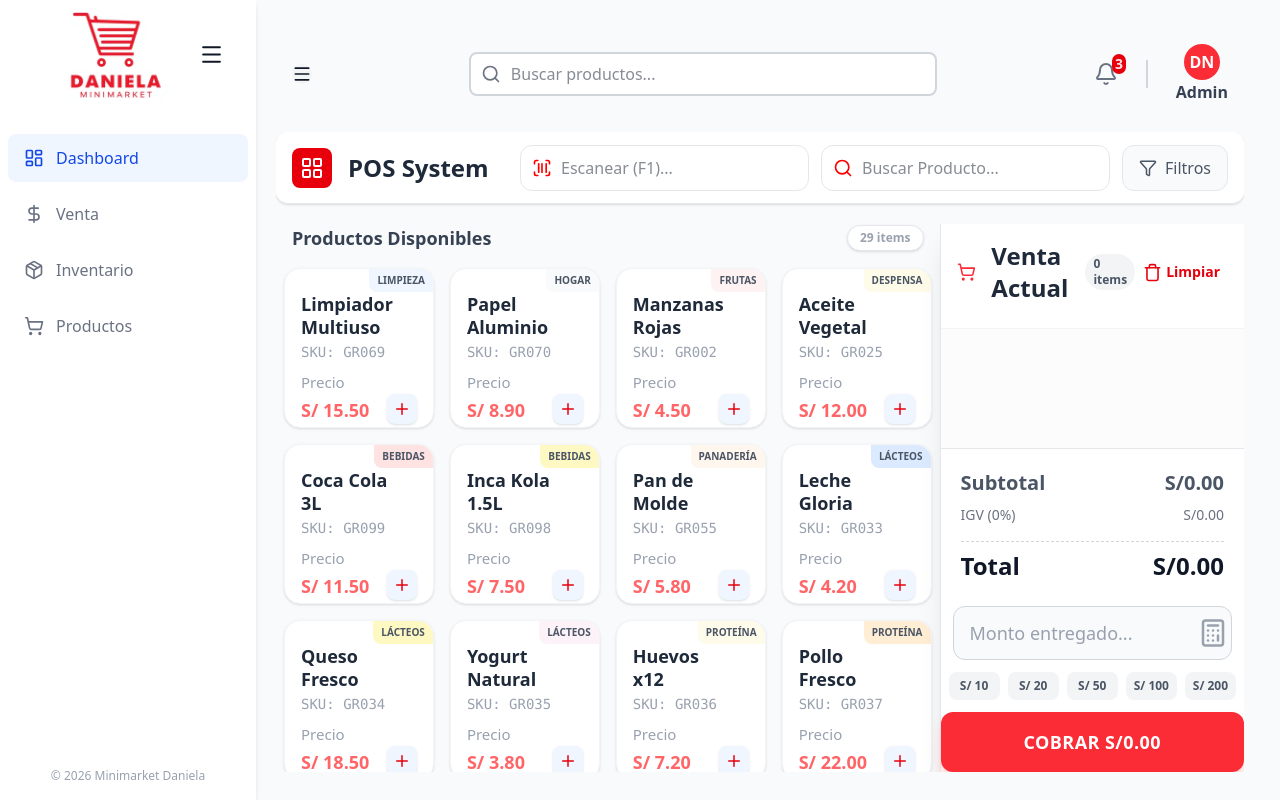
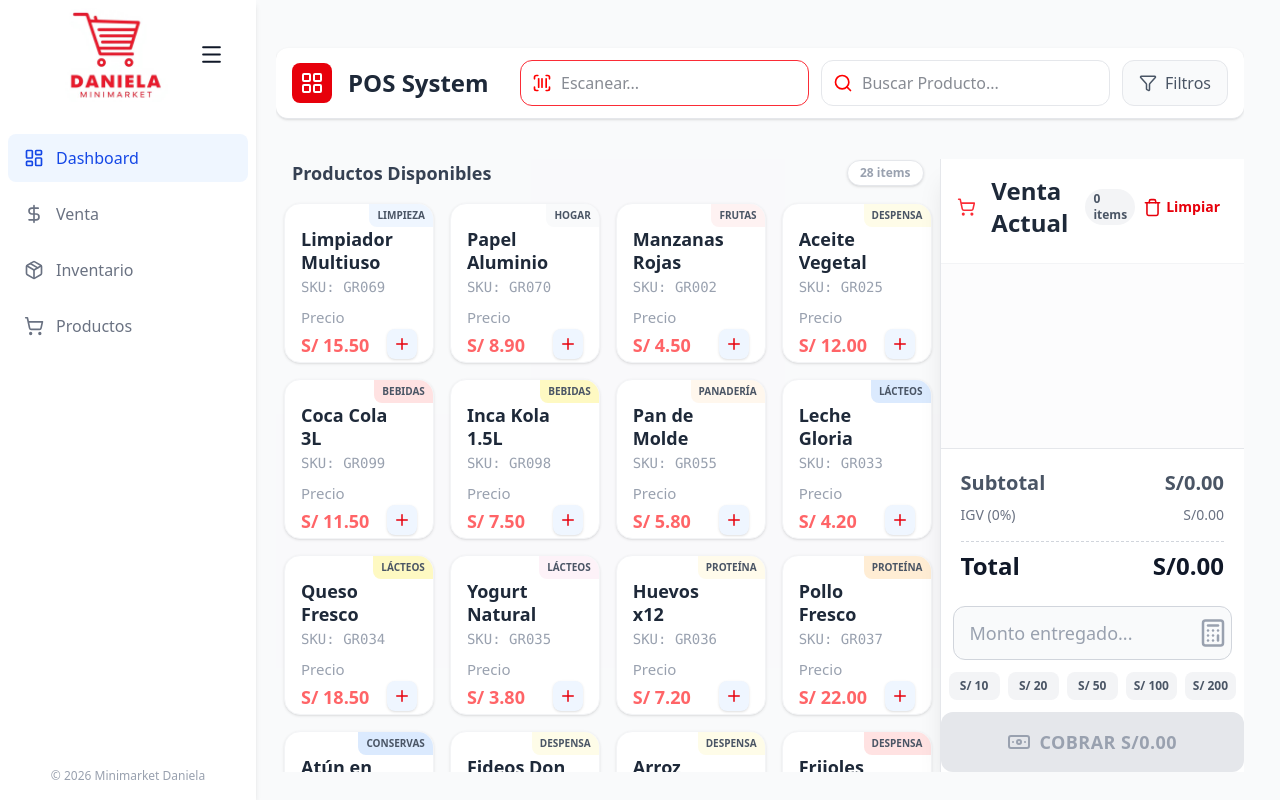
Before and after one commit to LOHAN2000/minimarket-daniela, a Next.js app: page /pos in a window 1280 px wide. Built offline with nearby package versions, Linux system fonts and the light colour scheme.

Commit message:
Pos completado

```diff
--- a/package.json
+++ b/package.json
@@ -14,6 +14,7 @@
     "react": "19.2.3",
     "react-dom": "19.2.3",
     "recharts": "^3.7.0",
+    "sonner": "^2.0.7",
     "zustand": "^5.0.10"
   },
   "devDependencies": {
--- a/src/app/dashBoardWrapper.tsx
+++ b/src/app/dashBoardWrapper.tsx
@@ -3,11 +3,16 @@
 import { Navbar } from '@/components/Navbar';
 import { SideBar } from '@/components/SideBar';
 import { useGlobalState } from '@/store'
+import { usePathname } from "next/navigation";
 import React from 'react'
 
 export const DashBoardWrapper = ({ children }: { children: React.ReactNode }) => {
 
   const { isSideBarCollapsed } = useGlobalState();
+
+  const pathname = usePathname()
+
+  const isPage = pathname === "/pos";
 
   return (
       <div className="flex h-full overflow-hidden w-full bg-gray-50 text-gray-900 transition-colors duration-300">
@@ -15,8 +20,9 @@ export const DashBoardWrapper = ({ children }: { children: React.ReactNode }) =>
         <SideBar/>
 
         <main className={`flex flex-col w-full h-full overflow-hidden py-7 px-9 bg-gray-50 transition-all duration-300 ${isSideBarCollapsed ? "ml-15" : "ml-60"}`}>
-          <Navbar/>
-          {children}
+
+        {!isPage && <Navbar/>}
+        {children}
         </main>
 
     </div>
--- a/src/app/pos/page.tsx
+++ b/src/app/pos/page.tsx
@@ -3,57 +3,63 @@ import { OrderSumary } from '@/components/pos/OrderSumary';
 import { POSHeader } from '@/components/pos/POSHeader'
 import { ProductGrid } from '@/components/pos/ProductGrid'
 import { useCartStore } from '@/store/useCartStore'
-import React, { useMemo } from 'react'
-
-const products = [
-  { id: 1, name: "Limpiador Multiuso", sku: "GR069", price: 15.50, stock: 51, category: "Limpieza", color: "bg-blue-50" },
-  { id: 2, name: "Papel Aluminio", sku: "GR070", price: 8.90, stock: 39, category: "Hogar", color: "bg-gray-50" },
-  { id: 3, name: "Manzanas Rojas", sku: "GR002", price: 4.50, stock: 68, category: "Frutas", color: "bg-red-50" },
-  { id: 4, name: "Aceite Vegetal", sku: "GR025", price: 12.00, stock: 25, category: "Despensa", color: "bg-yellow-50" },
-  { id: 5, name: "Coca Cola 3L", sku: "GR099", price: 11.50, stock: 50, category: "Bebidas", color: "bg-red-100" },
-  { id: 6, name: "Inca Kola 1.5L", sku: "GR098", price: 7.50, stock: 40, category: "Bebidas", color: "bg-yellow-100" },
-  { id: 7, name: "Pan de Molde", sku: "GR055", price: 5.80, stock: 20, category: "Panadería", color: "bg-orange-50" },
-  { id: 8, name: "Leche Gloria", sku: "GR033", price: 4.20, stock: 100, category: "Lácteos", color: "bg-blue-100" },
-  { id: 9, name: "Queso Fresco", sku: "GR034", price: 18.50, stock: 35, category: "Lácteos", color: "bg-yellow-100" },
-  { id: 10, name: "Yogurt Natural", sku: "GR035", price: 3.80, stock: 60, category: "Lácteos", color: "bg-pink-50" },
-  { id: 11, name: "Huevos x12", sku: "GR036", price: 7.20, stock: 80, category: "Proteína", color: "bg-amber-50" },
-  { id: 12, name: "Pollo Fresco", sku: "GR037", price: 22.00, stock: 45, category: "Proteína", color: "bg-orange-100" },
-  { id: 13, name: "Atún en Lata", sku: "GR038", price: 6.50, stock: 72, category: "Conservas", color: "bg-blue-100" },
-  { id: 14, name: "Fideos Don Carlo", sku: "GR039", price: 2.50, stock: 150, category: "Despensa", color: "bg-yellow-50" },
-  { id: 15, name: "Arroz Premium", sku: "GR040", price: 4.80, stock: 95, category: "Despensa", color: "bg-yellow-50" },
-  { id: 16, name: "Frijoles Rojos", sku: "GR041", price: 5.20, stock: 55, category: "Despensa", color: "bg-red-100" },
-  { id: 17, name: "Café Nescafé", sku: "GR042", price: 14.50, stock: 32, category: "Bebidas", color: "bg-amber-100" },
-  { id: 18, name: "Té Negro", sku: "GR043", price: 8.00, stock: 42, category: "Bebidas", color: "bg-amber-50" },
-  { id: 19, name: "Jugo Tampico", sku: "GR044", price: 3.50, stock: 85, category: "Bebidas", color: "bg-orange-100" },
-  { id: 20, name: "Agua Cielo 1.5L", sku: "GR045", price: 2.20, stock: 120, category: "Bebidas", color: "bg-blue-50" },
-  { id: 21, name: "Sal Fina", sku: "GR046", price: 1.80, stock: 200, category: "Despensa", color: "bg-gray-50" },
-  { id: 22, name: "Azúcar Blanca", sku: "GR047", price: 3.90, stock: 110, category: "Despensa", color: "bg-gray-100" },
-  { id: 23, name: "Harina Integral", sku: "GR048", price: 4.50, stock: 78, category: "Despensa", color: "bg-orange-50" },
-  { id: 24, name: "Mantequilla Gloria", sku: "GR049", price: 11.80, stock: 28, category: "Lácteos", color: "bg-yellow-100" },
-  { id: 25, name: "Mayonesa Alacena", sku: "GR050", price: 6.80, stock: 48, category: "Condimentos", color: "bg-yellow-50" },
-  { id: 26, name: "Ketchup Heinz", sku: "GR051", price: 5.90, stock: 65, category: "Condimentos", color: "bg-red-100" },
-  { id: 27, name: "Mostaza Francesa", sku: "GR052", price: 4.50, stock: 38, category: "Condimentos", color: "bg-yellow-100" },
-  { id: 28, name: "Salsa Ají Mágico", sku: "GR053", price: 3.20, stock: 92, category: "Condimentos", color: "bg-red-100" },
-  { id: 29, name: "Salsa Ají Mágico", sku: "GR053", price: 3.20, stock: 92, category: "Condimentos", color: "bg-red-100" },
-];
+import { useProductStore } from '@/store/useProductStore';
+import React, { useMemo, useState } from 'react'
+import { toast, Toaster } from 'sonner';
 
 export default function POSPage() {
 
   const { cart, addToCart, updateQty, removeItem, clearCart } = useCartStore();
+  const { products, getProductByCode } = useProductStore();
+  const [selectedCategory, setSelectedCategory] = useState("Todos");
+  const [isFiltersOpen, setIsFiltersOpen] = useState(false);
 
+  const [searchTerm, setSearchTerm] = useState("");
   const total = useMemo(() => {
     return cart.reduce((acc, item) => acc + item.price * item.qty, 0);
   }, [cart]);
 
+  const categories = ["Todos", ...new Set(products.map(p => p.category))];
+
   const igv = total * 0.0; // Según tu lógica actual es 0
   const subtotal = total - igv;
 
+  const handleScan = (code: string) => {
+    const product = getProductByCode(code);
+    if (product) {
+      addToCart(product);
+    } else {
+      toast("Producto no encontrado")
+    }
+  }
+
+  const filteredProducts = products.filter((product) => {
+    const matchCategory = selectedCategory === "Todos" || product.category === selectedCategory;
+    const lowerTerm = searchTerm.toLowerCase();
+    const matchSearch = product.name.toLowerCase().includes(lowerTerm) || product.sku.toLowerCase().includes(lowerTerm);
+    return matchCategory && matchSearch;
+  });
+
+  const handleProcessSale = () => {
+    toast.success("Venta procesada con éxito");
+    clearCart();
+}
+
   return (
     <div className='flex flex-col h-full gap-5 w-full overflow-hidden'>
-      <POSHeader/>
+      <Toaster position='bottom-left' richColors />
+      <POSHeader onScan={handleScan} onSearchChange={setSearchTerm} onFilterClick={() => setIsFiltersOpen(!isFiltersOpen)}/>
+      <div className={`transition-all duration-300 ease-in-out ${isFiltersOpen ? "max-h-20 opacity-100 mb-1" : "max-h-0 opacity-0 mb-0"}`}>
+        <div className='bg-white p-3 rounded-xl border border-gray-200 shadow-sm flex items-center gap-2 overflow-x-auto scrollbar-hide'>
+          <span className='text-xs font-bold text-gray-400 uppercase mr-2'>Categorias:</span>
+          {categories.map((category) => (
+            <button key={category} onClick={() => setSelectedCategory(category)} className={`px-4 py-1.5 rounded-lg text-sm font-bold whitespace-nowrap transition-all border ${selectedCategory === category ? "bg-red-600 text-white border-red-600 shadow-md" : "bg-gray-50 text-gray-600 border-gray-200 hover:bg-gray-100"}`}>{category}</button>
+          ))}
+        </div>
+      </div>
       <div className='flex h-full overflow-hidden'>
-        <ProductGrid products={products} onAddCart={addToCart}/>
-        <OrderSumary cart={cart} subtotal={subtotal} igv={igv} total={total} OnRemoveItem={removeItem} onUpdateQty={updateQty} onClearCart={clearCart}/>
+        <ProductGrid products={filteredProducts} onAddCart={addToCart}/>
+        <OrderSumary cart={cart} subtotal={subtotal} igv={igv} total={total} OnRemoveItem={removeItem} onUpdateQty={updateQty} onClearCart={clearCart} onProcessSale={handleProcessSale}/>
       </div>
     </div>
   )
--- a/src/components/pos/OrderSumary.tsx
+++ b/src/components/pos/OrderSumary.tsx
@@ -1,5 +1,5 @@
 import { useCartStore } from '@/store/useCartStore';
-import { Calculator, Minus, Plus, ShoppingCart, Trash, Trash2 } from 'lucide-react';
+import { Banknote, Calculator, Minus, Plus, ShoppingCart, Trash, Trash2 } from 'lucide-react';
 import React, { useState } from 'react'
 
 interface Product {
@@ -20,18 +20,27 @@ interface OrderSumaryProps {
   OnRemoveItem: (id: number) => void;
   onUpdateQty: (id: number, delta: number) => void;
   onClearCart: () => void;
+  onProcessSale: () => void;
 }
 
-export const OrderSumary = ({cart, subtotal, igv, total, OnRemoveItem, onUpdateQty, onClearCart}: OrderSumaryProps) => {
+export const OrderSumary = ({cart, subtotal, igv, total, OnRemoveItem, onUpdateQty, onClearCart, onProcessSale}: OrderSumaryProps) => {
 
   const [montoEntregado, setMontoEntregado] = useState<number>(0);
-  const {getTotal, getIGV, getSubtotal} = useCartStore();
+  const cambio = montoEntregado - total;
+  const isSufficient = montoEntregado >= total;
+  const hasItems = cart?.length > 0;
 
   const handleMontoRapido = (monto: number) => {
     setMontoEntregado(monto);
   }
 
-  const cambio = montoEntregado - total;
+  const handleCobrar = () => {
+    if(isSufficient && hasItems) {
+      onProcessSale();
+      setMontoEntregado(0);
+    }
+  }
+
   return (
     <div className='w-[35%] bg-white border-l border-gray-200 flex flex-col shadow-xl z-40'>
         <div className='flex p-4 border-b border-gray-100 bg-white'>
@@ -88,9 +97,9 @@ export const OrderSumary = ({cart, subtotal, igv, total, OnRemoveItem, onUpdateQ
               <span>S/{total.toFixed(2)}</span>
             </div>
             {montoEntregado > 0 && (
-              <div className='flex justify-between text-xl font-bold text-green-600 mt-2 pt-2 border-t border-dashed border-gray-300'>
-                <span>Cambio</span>
-                <span>S/{cambio.toFixed(2)}</span>
+              <div className={`flex justify-between text-xl font-bold mt-2 pt-2 border-t border-dashed border-gray-300 ${isSufficient ? 'text-green-600' : 'text-red-600'}`}>
+                <span>{isSufficient ? 'Cambio' : 'Falta'}</span>
+                <span>S/{Math.abs(cambio).toFixed(2)}</span>
               </div>
             )}
           </div>
@@ -106,7 +115,8 @@ export const OrderSumary = ({cart, subtotal, igv, total, OnRemoveItem, onUpdateQ
                 </button>
             ))}
         </div>
-        <button className='w-full mt-3 bg-red-500 cursor-pointer hover:bg-red-600 text-white font-bold py-4 rounded-xl shadow-lg shadow-red-200 active:scale-[0.98] transition-all flex items-center justify-center gap-2 text-lg uppercase tracking-wide'>
+        <button onClick={handleCobrar} disabled={!isSufficient || !hasItems} className={`w-full mt-3 font-bold py-4 rounded-xl shadow-lg active:scale-[0.98] transition-all flex items-center justify-center gap-2 text-lg uppercase tracking-wide ${isSufficient && hasItems ? "bg-red-500 hover:bg-red-600 text-white shadow-red-200 cursor-pointer" : "bg-gray-200 text-gray-400 cursor-not-allowed shadow-none"}`}>
+            <Banknote size={24}/>
             <span>Cobrar S/{total.toFixed(2)}</span>
         </button>
     </div>
--- a/src/components/pos/POSHeader.tsx
+++ b/src/components/pos/POSHeader.tsx
@@ -1,7 +1,32 @@
 import { Filter, LayoutGrid, ScanBarcode, Search } from 'lucide-react'
-import React from 'react'
+import React, { useEffect, useState } from 'react'
 
-export const POSHeader = () => {
+interface POSHeaderProps {
+  onScan: (code: string) => void;
+  onSearchChange: (term: string) => void;
+  onFilterClick: () => void;
+}
+
+export const POSHeader = ({onScan, onSearchChange, onFilterClick}: POSHeaderProps) => {
+
+  const [scanCode, setScanCode] = useState("")
+
+  useEffect(() => {
+    if (scanCode.trim() === "") return;
+
+    const timeutId = setTimeout(() => {
+      onScan(scanCode);
+      setScanCode("");
+    }, 300)
+
+    return () => clearTimeout(timeutId);
+
+  }, [scanCode, onScan])
+
+  const handleScanInput = (e: React.ChangeEvent<HTMLInputElement>) => {
+    setScanCode(e.target.value);
+  }
+
   return (
     <header className='flex items-center justify-between px-4 py-3 bg-white border-b border-gray-200 shadow-sm h-20 z-20 rounded-xl'>
       <div className='flex items-center gap-4'>
@@ -16,17 +41,17 @@ export const POSHeader = () => {
           <div className='absolute inset-y-0 left-0 pl-3 flex items-center pointer-events-none'>
             <ScanBarcode color='red' size={20}/>
           </div>
-          <input type='text' placeholder='Escanear (F1)...' className='pl-10 pr-4 py-2.5 w-full border border-gray-200  rounded-xl focus:outline-none focus:border-red-500 font-medium transition-colors duration-300' />
+          <input type='text' placeholder='Escanear...' autoFocus={true} onChange={handleScanInput} value={scanCode} className='pl-10 pr-4 py-2.5 w-full border border-gray-200  rounded-xl focus:outline-none focus:border-red-500 font-medium transition-colors duration-300' />
         </div>
 
         <div className='relative w-full'>
           <div className='absolute inset-y-0 left-0 pl-3 flex items-center pointer-events-none'>
             <Search color='red' size={20}/>
           </div>
-          <input type='text' placeholder='Buscar Producto...' className='pl-10 pr-4 py-2.5 w-full  border border-gray-200 rounded-xl focus:outline-none focus:border-red-500 font-medium transition-colors duration-300' />
+          <input type='text' placeholder='Buscar Producto...' onChange={(e) => onSearchChange(e.target.value)} className='pl-10 pr-4 py-2.5 w-full  border border-gray-200 rounded-xl focus:outline-none focus:border-red-500 font-medium transition-colors duration-300' />
         </div>
 
-        <button className="w-auto flex items-center justify-center gap-2 bg-gray-50 border border-gray-200 rounded-xl hover:bg-gray-100 text-gray-600 font-medium transition-colors px-4">
+        <button onClick={onFilterClick} className="w-auto flex items-center justify-center gap-2 bg-gray-50 border border-gray-200 rounded-xl hover:bg-gray-100 text-gray-600 font-medium transition-colors px-4">
           <Filter size={18} />
           <span className="hidden xl:inline">Filtros</span>
         </button>
--- a/src/store/useCartStore.ts
+++ b/src/store/useCartStore.ts
@@ -1,4 +1,5 @@
 import { create } from "zustand";
+import { Product } from "./useProductStore";
 
 interface CartItem {
   id: number;
@@ -13,7 +14,7 @@ interface CartItem {
 
 interface CartState {
   cart: CartItem[];
-  addToCart: (product: any) => void;
+  addToCart: (product: Product) => void;
   updateQty: (id: number, delta: number) => void;
   removeItem: (id: number) => void;
   clearCart: () => void;
--- /dev/null
+++ b/src/store/useProductStore.ts
@@ -0,0 +1,57 @@
+import { create } from "zustand";
+
+export interface Product {
+  id: number;
+  name: string;
+  sku: string;
+  barcode?: string;
+  price: number;
+  stock: number;
+  category: string;
+  color?: string;
+}
+
+interface ProductState {
+  products: Product[];
+  getProductByCode: (code: string) => Product | undefined;
+}
+
+const initialProducts: Product[] = [
+  { id: 1, name: "Limpiador Multiuso", sku: "GR069", barcode: "77501", price: 15.50, stock: 51, category: "Limpieza", color: "bg-blue-50" },
+  { id: 2, name: "Papel Aluminio", sku: "GR070", barcode: "77502", price: 8.90, stock: 39, category: "Hogar", color: "bg-gray-50" },
+  { id: 3, name: "Manzanas Rojas", sku: "GR002", barcode: "77503", price: 4.50, stock: 68, category: "Frutas", color: "bg-red-50" },
+  { id: 4, name: "Aceite Vegetal", sku: "GR025", barcode: "77504", price: 12.00, stock: 25, category: "Despensa", color: "bg-yellow-50" },
+  { id: 5, name: "Coca Cola 3L", sku: "GR099", barcode: "77505", price: 11.50, stock: 50, category: "Bebidas", color: "bg-red-100" },
+  { id: 6, name: "Inca Kola 1.5L", sku: "GR098", barcode: "77506", price: 7.50, stock: 40, category: "Bebidas", color: "bg-yellow-100" },
+  { id: 7, name: "Pan de Molde", sku: "GR055", barcode: "77507", price: 5.80, stock: 20, category: "Panadería", color: "bg-orange-50" },
+  { id: 8, name: "Leche Gloria", sku: "GR033", barcode: "77508", price: 4.20, stock: 100, category: "Lácteos", color: "bg-blue-100" },
+  { id: 9, name: "Queso Fresco", sku: "GR034", price: 18.50, stock: 35, category: "Lácteos", color: "bg-yellow-100" },
+  { id: 10, name: "Yogurt Natural", sku: "GR035", price: 3.80, stock: 60, category: "Lácteos", color: "bg-pink-50" },
+  { id: 11, name: "Huevos x12", sku: "GR036", price: 7.20, stock: 80, category: "Proteína", color: "bg-amber-50" },
+  { id: 12, name: "Pollo Fresco", sku: "GR037", price: 22.00, stock: 45, category: "Proteína", color: "bg-orange-100" },
+  { id: 13, name: "Atún en Lata", sku: "GR038", price: 6.50, stock: 72, category: "Conservas", color: "bg-blue-100" },
+  { id: 14, name: "Fideos Don Carlo", sku: "GR039", price: 2.50, stock: 150, category: "Despensa", color: "bg-yellow-50" },
+  { id: 15, name: "Arroz Premium", sku: "GR040", price: 4.80, stock: 95, category: "Despensa", color: "bg-yellow-50" },
+  { id: 16, name: "Frijoles Rojos", sku: "GR041", price: 5.20, stock: 55, category: "Despensa", color: "bg-red-100" },
+  { id: 17, name: "Café Nescafé", sku: "GR042", price: 14.50, stock: 32, category: "Bebidas", color: "bg-amber-100" },
+  { id: 18, name: "Té Negro", sku: "GR043", price: 8.00, stock: 42, category: "Bebidas", color: "bg-amber-50" },
+  { id: 19, name: "Jugo Tampico", sku: "GR044", price: 3.50, stock: 85, category: "Bebidas", color: "bg-orange-100" },
+  { id: 20, name: "Agua Cielo 1.5L", sku: "GR045", price: 2.20, stock: 120, category: "Bebidas", color: "bg-blue-50" },
+  { id: 21, name: "Sal Fina", sku: "GR046", price: 1.80, stock: 200, category: "Despensa", color: "bg-gray-50" },
+  { id: 22, name: "Azúcar Blanca", sku: "GR047", price: 3.90, stock: 110, category: "Despensa", color: "bg-gray-100" },
+  { id: 23, name: "Harina Integral", sku: "GR048", price: 4.50, stock: 78, category: "Despensa", color: "bg-orange-50" },
+  { id: 24, name: "Mantequilla Gloria", sku: "GR049", price: 11.80, stock: 28, category: "Lácteos", color: "bg-yellow-100" },
+  { id: 25, name: "Mayonesa Alacena", sku: "GR050", price: 6.80, stock: 48, category: "Condimentos", color: "bg-yellow-50" },
+  { id: 26, name: "Ketchup Heinz", sku: "GR051", price: 5.90, stock: 65, category: "Condimentos", color: "bg-red-100" },
+  { id: 27, name: "Mostaza Francesa", sku: "GR052", price: 4.50, stock: 38, category: "Condimentos", color: "bg-yellow-100" },
+  { id: 28, name: "Salsa Ají Mágico", sku: "GR053", price: 3.20, stock: 92, category: "Condimentos", color: "bg-red-100" },
+];
+
+export const useProductStore = create<ProductState>((set, get) => ({
+  products: initialProducts,
+
+  getProductByCode: (code) => {
+    const state = get();
+    return state.products.find((product) => product.sku.toLowerCase() === code.toLowerCase() || product.barcode?.toLowerCase() === code.toLowerCase());
+  }
+}))
```
Also changed, not shown: 1 other file (tests, documents, lock files or other folders).
